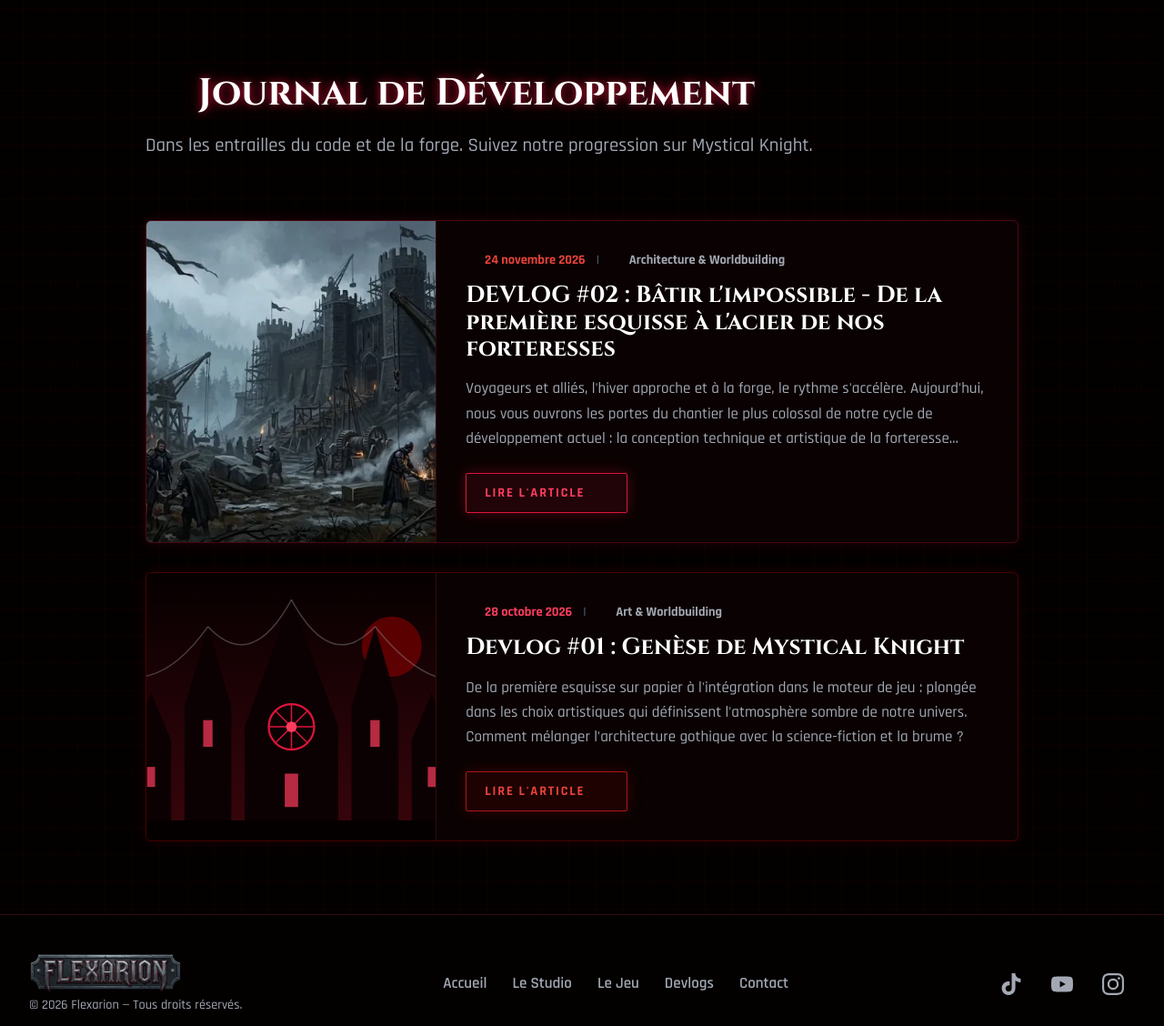
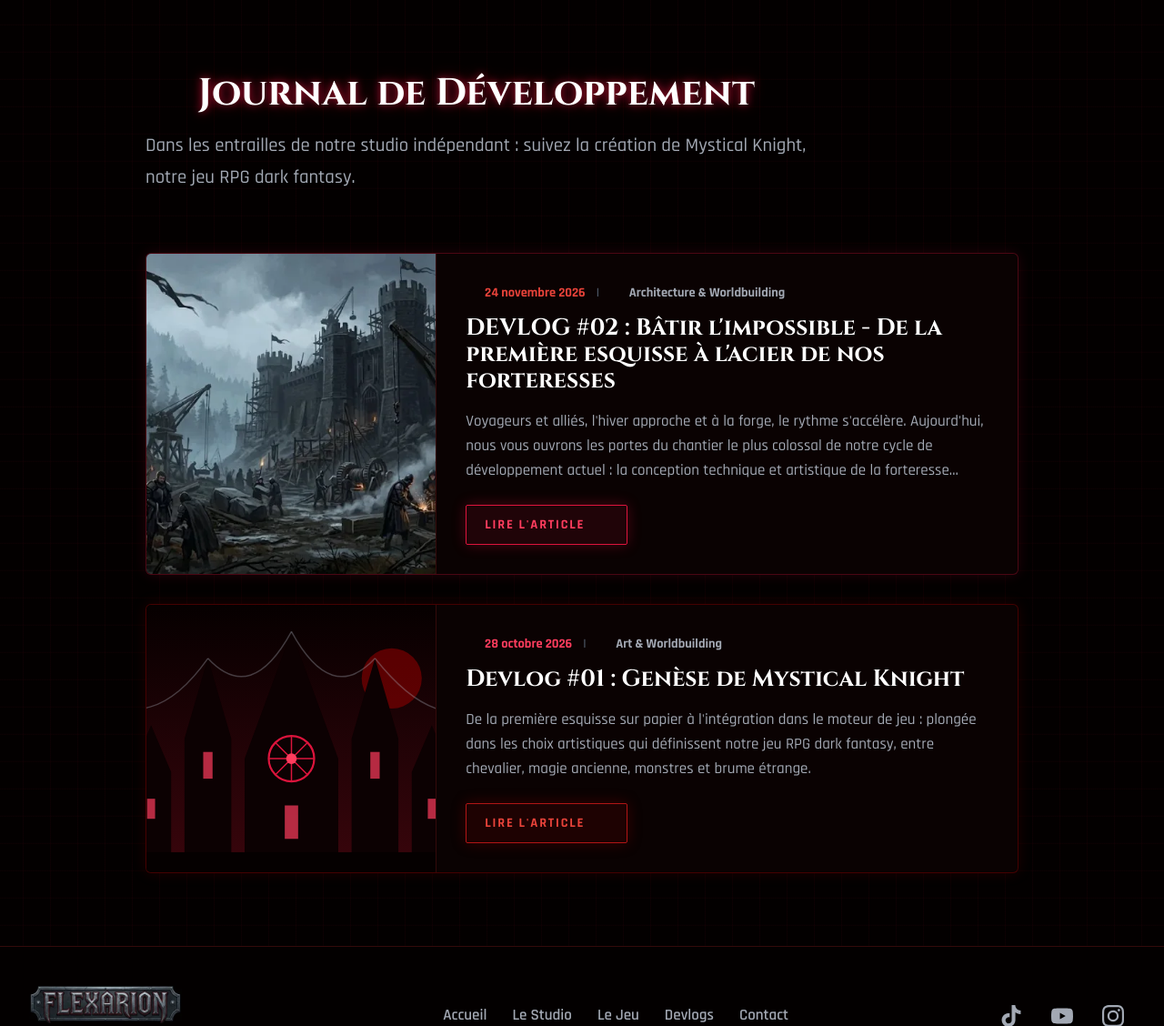
Before and after one commit to brandonzeabaez/PROJET-FLEXARION, a PHP site: page /devlogs in a window 1280 px wide. Shown: the part 81-1209 px from the top of the page at 91% size. Run offline with PHP 8.4, Linux system fonts and the light colour scheme.

Commit message:
feat(seo): integrer les nouveaux mots-cles dans meta et devlogs

```diff
--- a/views/layout.php
+++ b/views/layout.php
@@ -110,7 +110,7 @@ if ($activeRoute === 'contact') {
   <meta name="viewport" content="width=device-width, initial-scale=1">
   <title><?= Security::e($pageTitle) ?></title>
   <meta name="description" content="<?= Security::e($pageDescription) ?>">
-  <meta name="keywords" content="Indépendant, Studio, Dark fantasy, Chevalier, Monstres, Magie, RPG, Brume, Jeux">
+  <meta name="keywords" content="Indépendant, Studio, Dark fantasy, Chevalier, Monstres, Magie, RPG, Brume, Jeux, Ancien, Magique, Étrange">
   <meta name="robots" content="<?= Security::e($robotsMeta) ?>">
   <meta name="google-site-verification" content="7XLqY0Jd9aXP0d6MUeKYHNRb3oMgO7QJDVEXa4S5FDY">
   <link rel="canonical" href="<?= Security::e($canonicalUrl) ?>">
@@ -158,7 +158,7 @@ if ($activeRoute === 'jeu') {
         'genre' => ['Souls-like', 'RPG', 'Dark fantasy', 'Science-fiction'],
         'playMode' => ['SinglePlayer', 'CoOp', 'MultiPlayer'],
         'isAccessibleForFree' => true,
-        'keywords' => 'Indépendant, Studio, Dark fantasy, Chevalier, Monstres, Magie, RPG, Brume, Jeux',
+        'keywords' => 'Indépendant, Studio, Dark fantasy, Chevalier, Monstres, Magie, RPG, Brume, Jeux, Ancien, Magique, Étrange',
         'inLanguage' => 'fr',
         'url' => $origin . '/jeu',
     ];
--- a/views/pages/devlogs.php
+++ b/views/pages/devlogs.php
@@ -4,7 +4,7 @@
           <h1 id="devlogs-title" class="page-title glow-red">
             <svg class="icon" aria-hidden="true"><use href="#i-terminal"/></svg> Journal de Développement
           </h1>
-          <p class="lead">Dans les entrailles du code et de la forge. Suivez notre progression sur Mystical Knight.</p>
+          <p class="lead">Dans les entrailles de notre studio indépendant : suivez la création de Mystical Knight, notre jeu RPG dark fantasy.</p>
         </header>
 
         <div class="devlog-list">
@@ -69,7 +69,7 @@
               </div>
               <h2 id="devlog-1" class="devlog__title">Devlog #01 : Genèse de Mystical Knight</h2>
               <p class="devlog__excerpt">
-                De la première esquisse sur papier à l'intégration dans le moteur de jeu : plongée dans les choix artistiques qui définissent l'atmosphère sombre de notre univers. Comment mélanger l'architecture gothique avec la science-fiction et la brume ?
+                De la première esquisse sur papier à l'intégration dans le moteur de jeu : plongée dans les choix artistiques qui définissent notre jeu RPG dark fantasy, entre chevalier, magie ancienne, monstres et brume étrange.
               </p>
               <details>
                 <summary class="btn btn--blood btn--sm">
@@ -79,9 +79,9 @@
                 <div class="devlog__full">
                   <h3 class="sr-only">Suite de l'article</h3>
                   <h4>Des croquis aux blocs 3D</h4>
-                  <p>Mystical Knight est né d'une question simple : à quoi ressemblerait un monde de chevaliers et de magie bâti sur les ruines d'une civilisation technologique ? Les premiers croquis mélangeaient arcs-boutants et reliques sci-fi.</p>
-                  <h4>Une palette de sang et de rouille</h4>
-                  <p>Nous avons limité la palette à des noirs profonds et des rouges saturés. Les seules sources de lumière proviennent des câbles et des vitraux, ce qui guide naturellement le joueur dans les ruelles.</p>
+                  <p>Dans notre studio indépendant, Mystical Knight est né d'une question simple : à quoi ressemblerait un RPG dark fantasy où un chevalier affronte des monstres au cœur d'une brume étrange, sur les ruines d'un monde ancien et technologique ? Les premiers croquis mélangeaient arcs-boutants, magie oubliée et reliques sci-fi.</p>
+                  <h4>Une palette de sang, de brume et de magie</h4>
+                  <p>Nous avons limité la palette à des noirs profonds et des rouges saturés. Les seules lueurs proviennent d'un halo magique ancien, des câbles et des vitraux, ce qui guide naturellement le joueur face aux dangers qui rôdent.</p>
                 </div>
               </details>
             </div>
```
